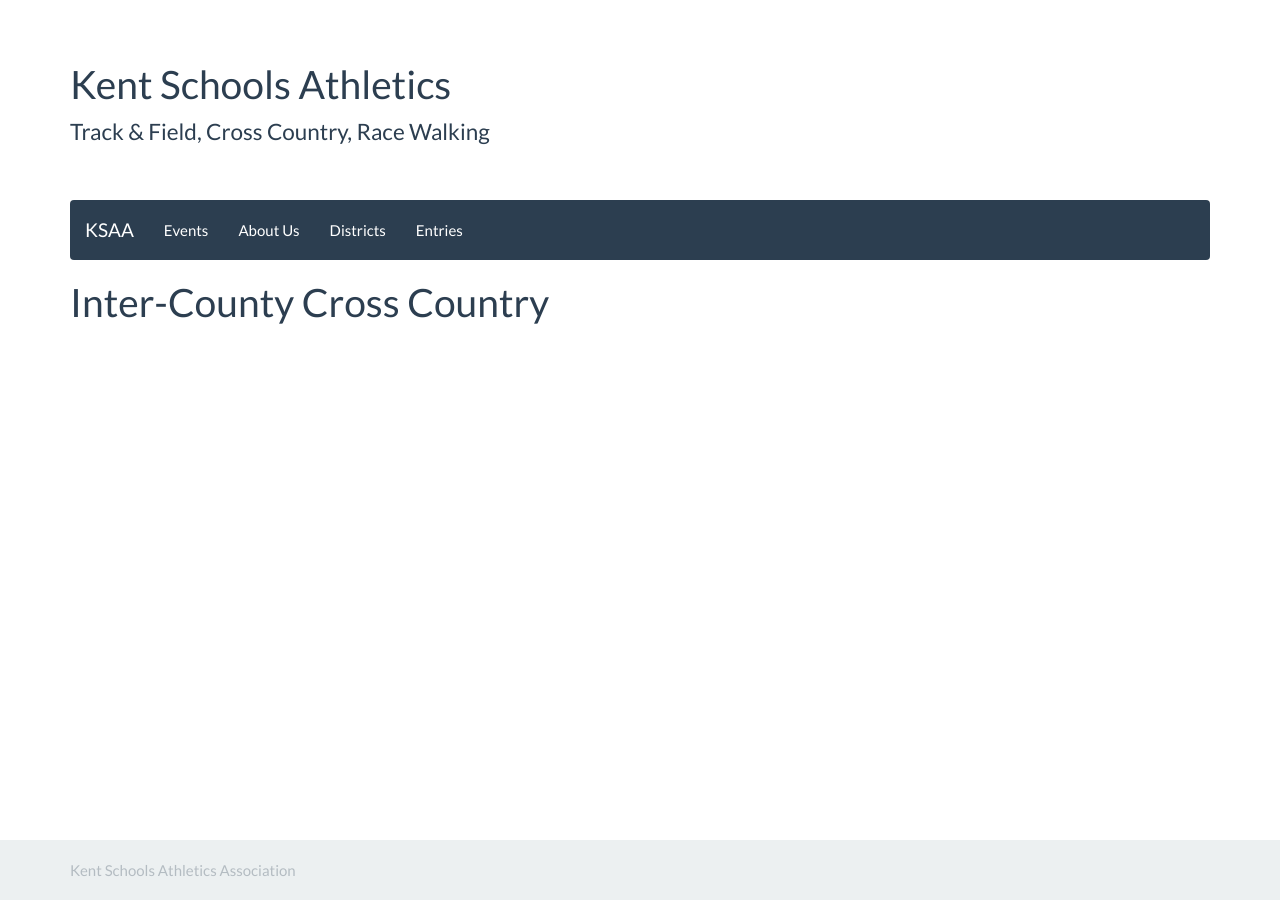
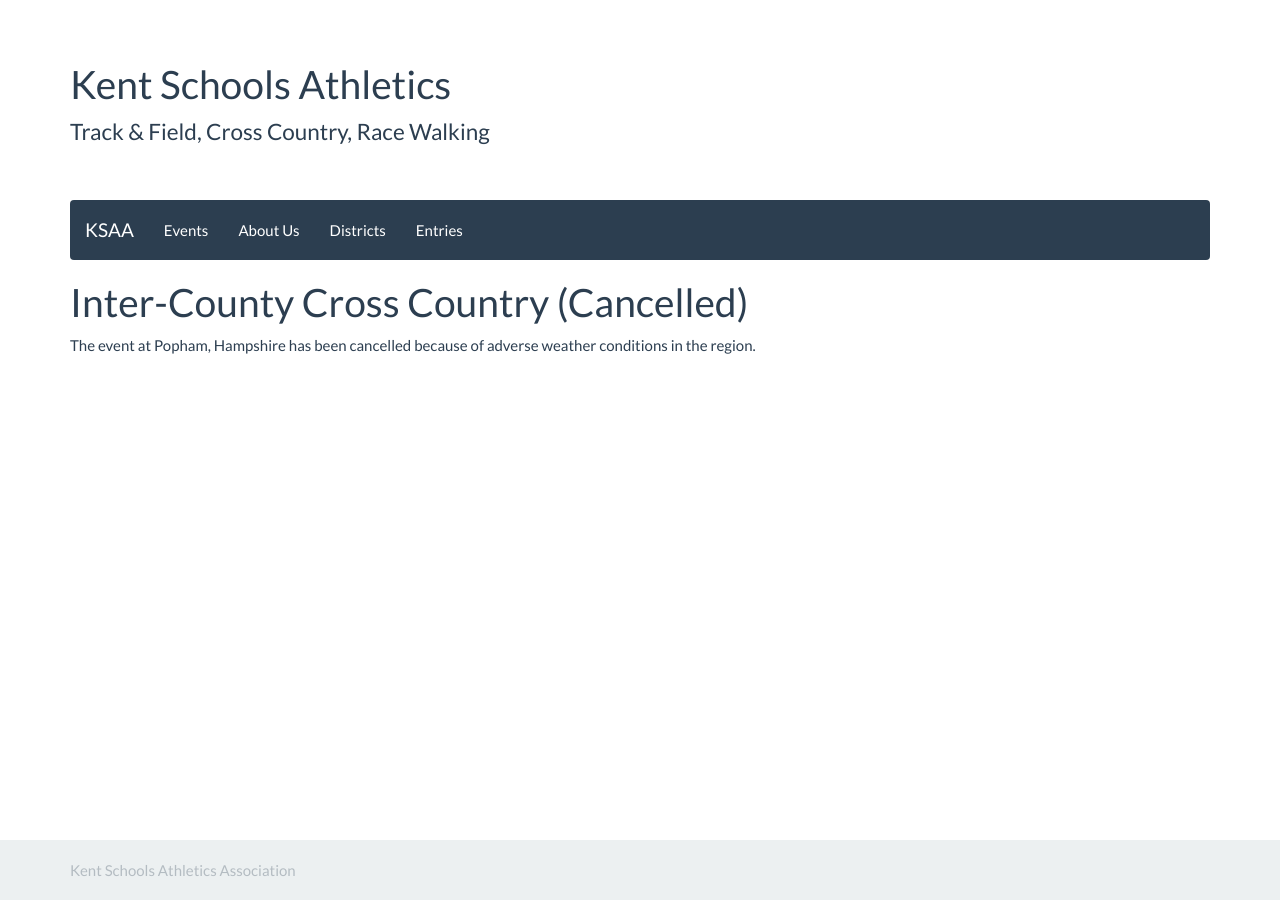
Before and after one commit to chrisnewark/chrisnewark.github.io, a Jekyll site: the page built from _events/18-19/2019-02-02-inter-county-cross-country.md, in a window 1280 px wide. Built offline with Jekyll 4.4.1, drawn with Linux system fonts in a browser that asks for light colours; nearby versions of some CDN libraries.

Commit message:
Added cancellation

```diff
--- a/_events/18-19/2019-02-02-inter-county-cross-country.md
+++ b/_events/18-19/2019-02-02-inter-county-cross-country.md
@@ -1,6 +1,8 @@
 ---
 layout: default
-title: Inter-County Cross Country
+title: Inter-County Cross Country (Cancelled)
 date: 02 February 2019
 location: Hampshire
 ---
+
+The event at Popham, Hampshire has been cancelled because of adverse  weather conditions in the region.
```
